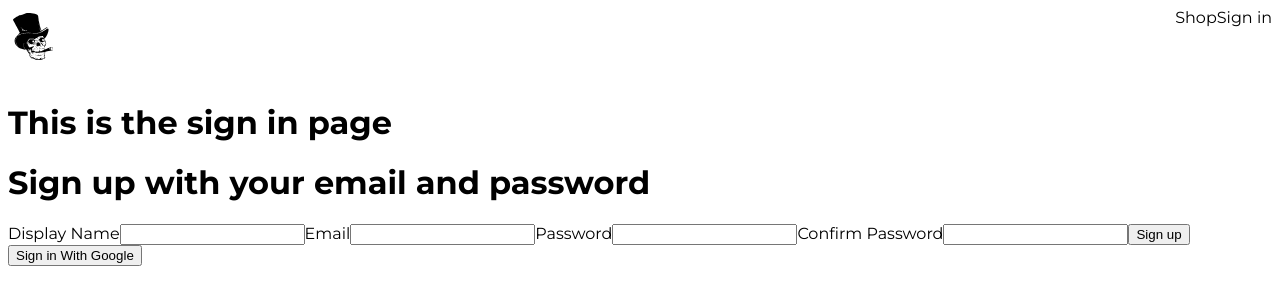
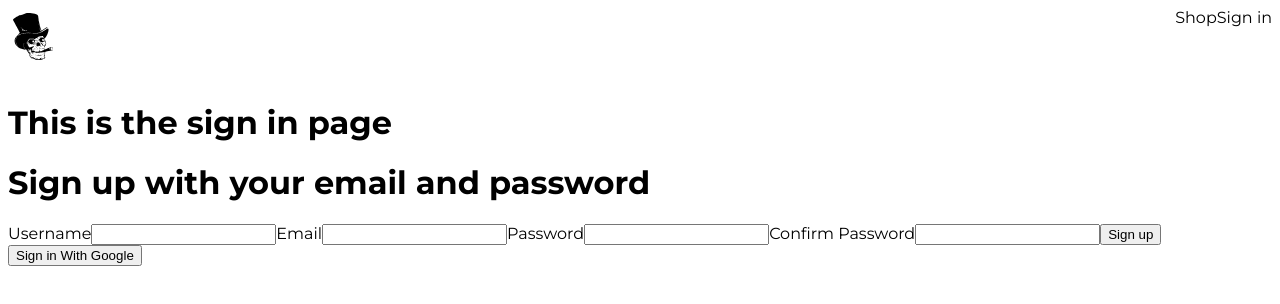
Before and after one commit to RudyCaraballo/ecommerce-site, a React (Create React App) app: page /sign-in in a window 1280 px wide. Shown: the top 304 px of the page. Built offline with nearby package versions, Linux system fonts and the light colour scheme; no server answers.

Commit message:
added useState to save sign in entry

```diff
--- a/src/routes/sign-in/sign-up-form.jsx
+++ b/src/routes/sign-in/sign-up-form.jsx
@@ -1,20 +1,39 @@
+import { useState } from "react";
+
+const defaultFormFields = {
+    username: "",
+    email: "",
+    password: "",
+    confirmPassword: ""
+}
+
 export default function SignUpForm() {
+    const [formFields, setFormFeilds] = useState(defaultFormFields)
+    const {username, email, password, confirmPassword} = formFields
+    console.log(formFields);
+
+    const handleChange = (event) => {
+        const {name, value} = event.target
+        setFormFeilds({...formFields, [name]: value})
+
+    }
+
     return (
         <div>
             <h1>Sign up with your email and password</h1>
             <form onSubmit={() => {}}>
 
-                <label>Display Name</label>
-                <input type="text" required />
+                <label>Username</label>
+                <input type="text" name="username" onChange={handleChange} value={username} required />
 
                 <label>Email</label>
-                <input type="email" required />
+                <input type="email" name="email" onChange={handleChange} value={email} required />
 
                 <label>Password</label>
-                <input type="password" required />
+                <input type="password" name="password" onChange={handleChange} value={password} required />
 
                 <label>Confirm Password</label>
-                <input type="password" required />
+                <input type="password" name="confirmPassword" onChange={handleChange} value={confirmPassword} required />
 
                 <button type="submit">Sign up</button>
             </form>
```
